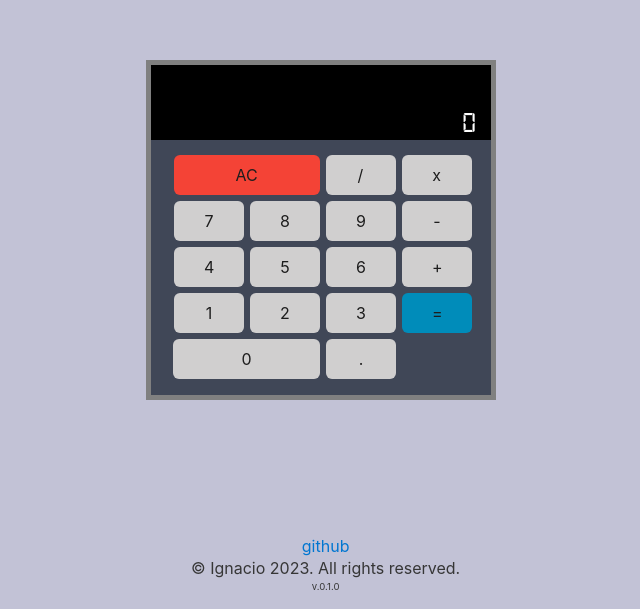
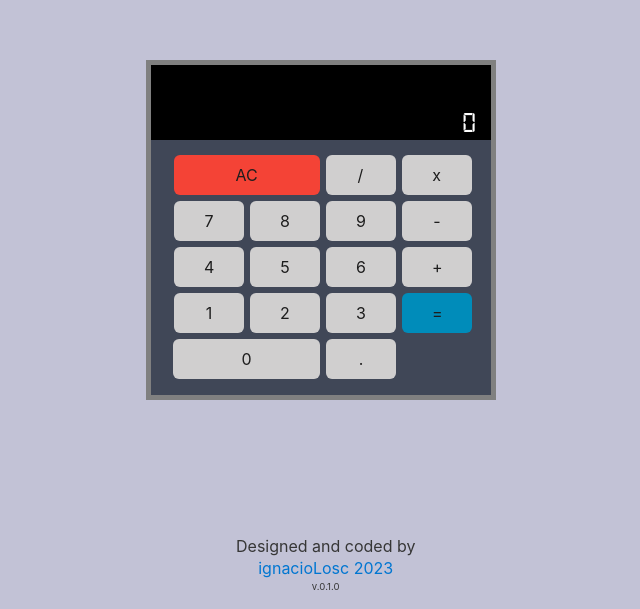
Before and after one commit to ignacioLosc/JavaScript-calculator, a React (Create React App) app: page / in a window 1280 px wide. Shown: the part 191-800 px from the top of the page, without its empty margins (361-1001 px from the left). Built offline with nearby package versions, Linux system fonts and the light colour scheme.

Commit message:
Footer changes

```diff
--- a/src/components/Footer/Footer.js
+++ b/src/components/Footer/Footer.js
@@ -6,6 +6,9 @@ const Footer = () => {
 
     return (
           <ul>
+            <li className="footerCopyrights">
+              Designed and coded by
+            </li>
             <li className="footyli">
               <a
                   href="https://github.com/ignacioLosc"
@@ -13,12 +16,10 @@ const Footer = () => {
                   rel="noopener noreferrer"
                   data-cy="githubLink"
               >
-                github
+                ignacioLosc {currentYear}
               </a>
             </li>
-            <li className="footerCopyrights">
-              © Ignacio {currentYear}. All rights reserved.
-            </li>
+
             <li>
               <div className="version">v.{packageJson.version}</div>
             </li>
--- a/src/components/Footer/footer.css
+++ b/src/components/Footer/footer.css
@@ -1,18 +1,16 @@
 .footer {
     justify-content: center;
     background-color: #c2c2d6;
-    position: absolute;
-    bottom: 10px;
 }
 
 ul {
   list-style-type: none;
   text-align: center;
   background-color: #c2c2d6;
-  justify-content: center;
-  align-items: center;
+  display: block;
   position: absolute;
   bottom: 0px;
+  margin-left: 45px;
 }
 
 .footly {
```
